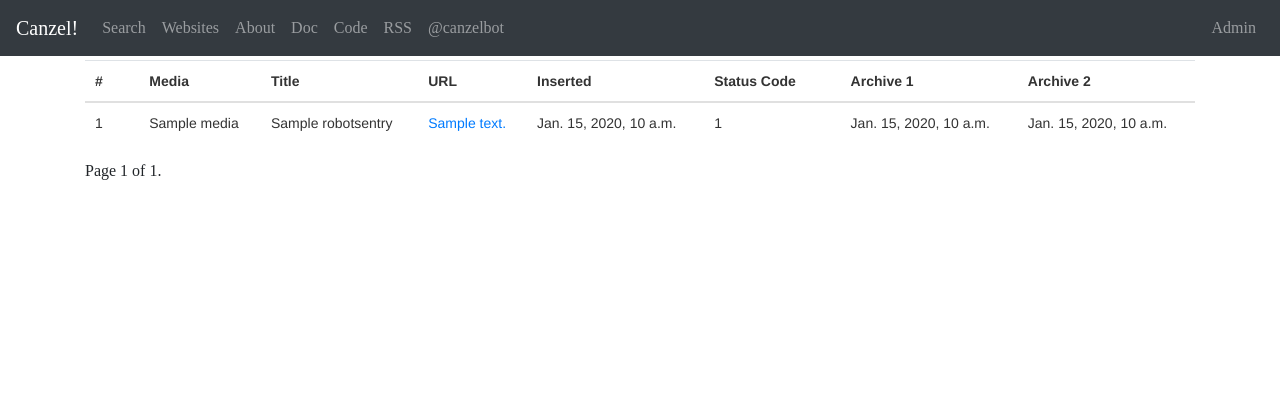
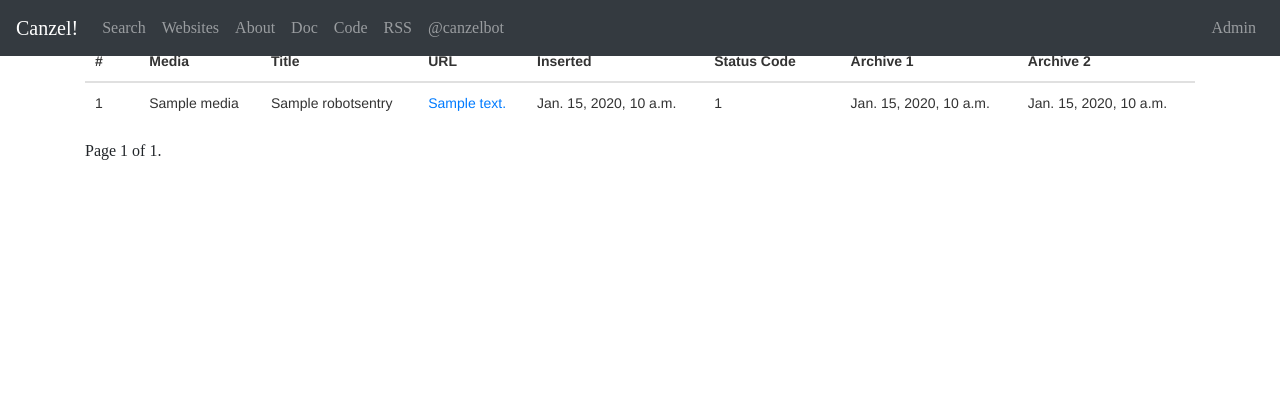
Before and after one commit to sowdust/canzel, a Django app: page / in a window 1280 px wide. Shown: the top 420 px of the page. Run offline with Django 3.2, Linux system fonts and the light colour scheme; tables that the repository leaves empty hold one stand-in row (values such as "Sample post"); some libraries are stand-ins or nearby versions.

```diff
--- a/robotsmonitor/templates/base.html
+++ b/robotsmonitor/templates/base.html
@@ -27,7 +27,7 @@
         background-color: #f5f5f5;
       }
       body > .container {
-        padding: 60px 15px 0;
+        padding: 40px 15px 0;
       }
       .footer > .container {
         padding-right: 15px;
--- a/robotsmonitor/templates/entries.html
+++ b/robotsmonitor/templates/entries.html
@@ -1,6 +1,6 @@
 {% extends 'base.html' %}
 {% block title %}
-	Media {{ media.name }}
+	Latest entries
 {% endblock %}
 {% block content %}
 <div class="table-responsive">
```
